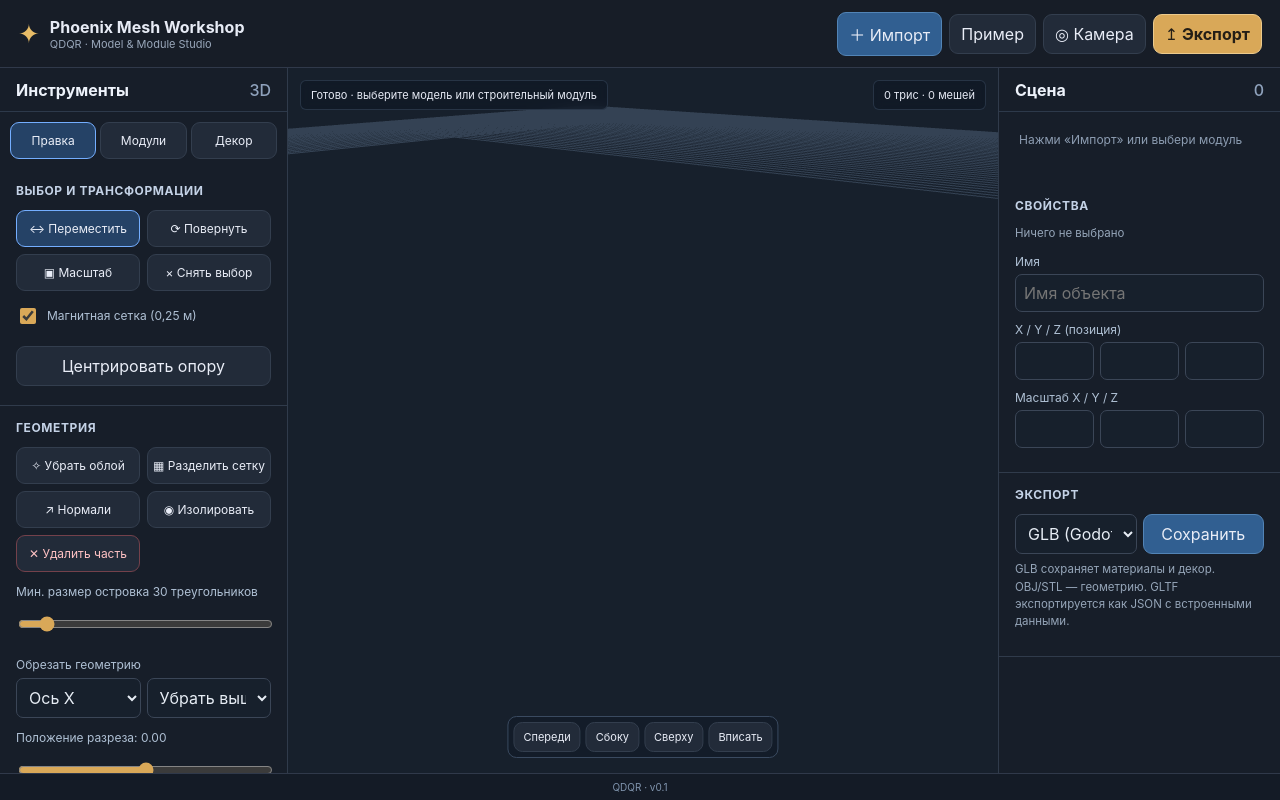
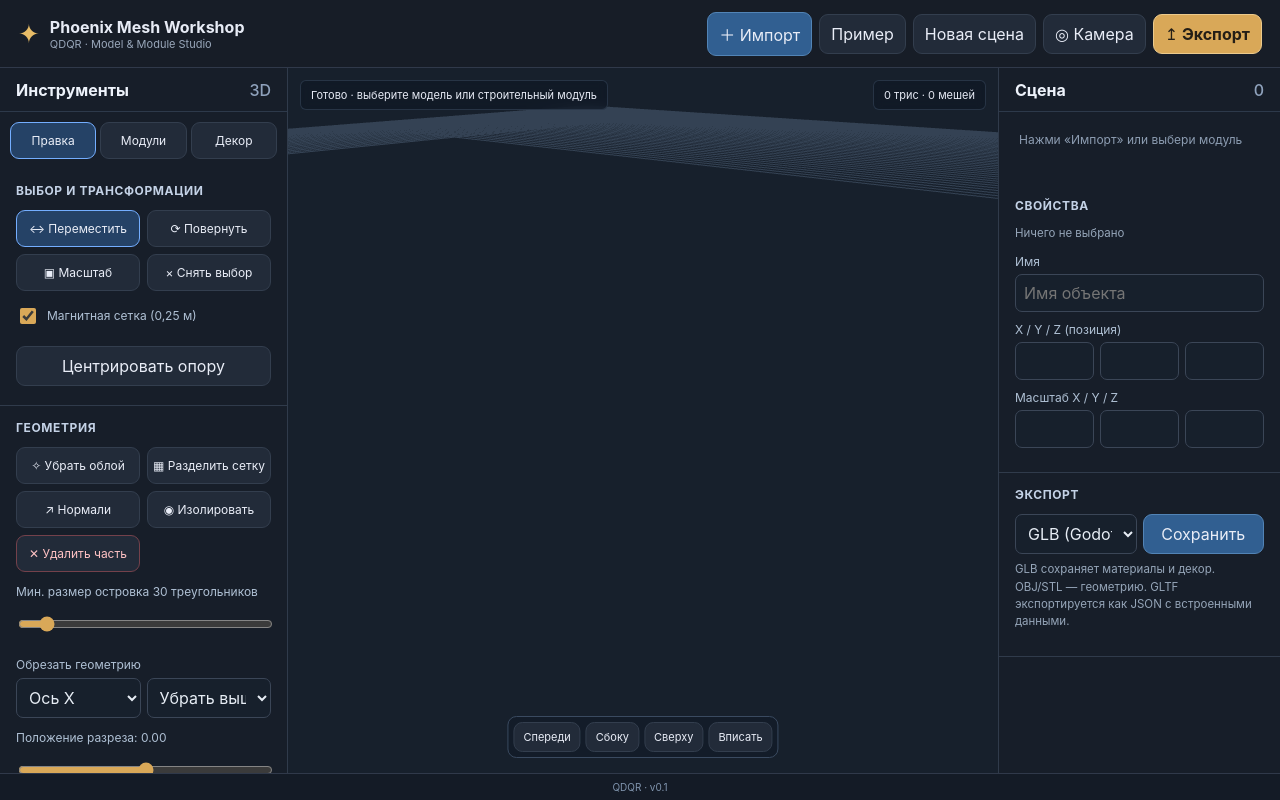
Before and after one commit to RayZenGreallyzzz/QDQR, a website built with Vite: page index.html in a window 1280 px wide. Built offline with nearby package versions, Linux system fonts and the light colour scheme; animation ran at ten frames a second.

Commit message:
Add new scene command

```diff
--- a/index.html
+++ b/index.html
@@ -11,7 +11,7 @@
   <header class="topbar">
     <div class="brand"><div class="logo">✦</div><div><strong>Phoenix Mesh Workshop</strong><small>QDQR · Model &amp; Module Studio</small></div></div>
     <div class="header-actions">
-      <button id="openBtn" class="primary">＋ Импорт</button><button id="sampleBtn" title="Пример">Пример</button>
+      <button id="openBtn" class="primary">＋ Импорт</button><button id="sampleBtn" title="Пример">Пример</button><button id="newBtn" title="Очистить сцену">Новая сцена</button>
       <button id="resetCamera" title="Вписать модель">◎ Камера</button>
       <button id="exportBtn" class="accent">↥ Экспорт</button>
     </div>
```
